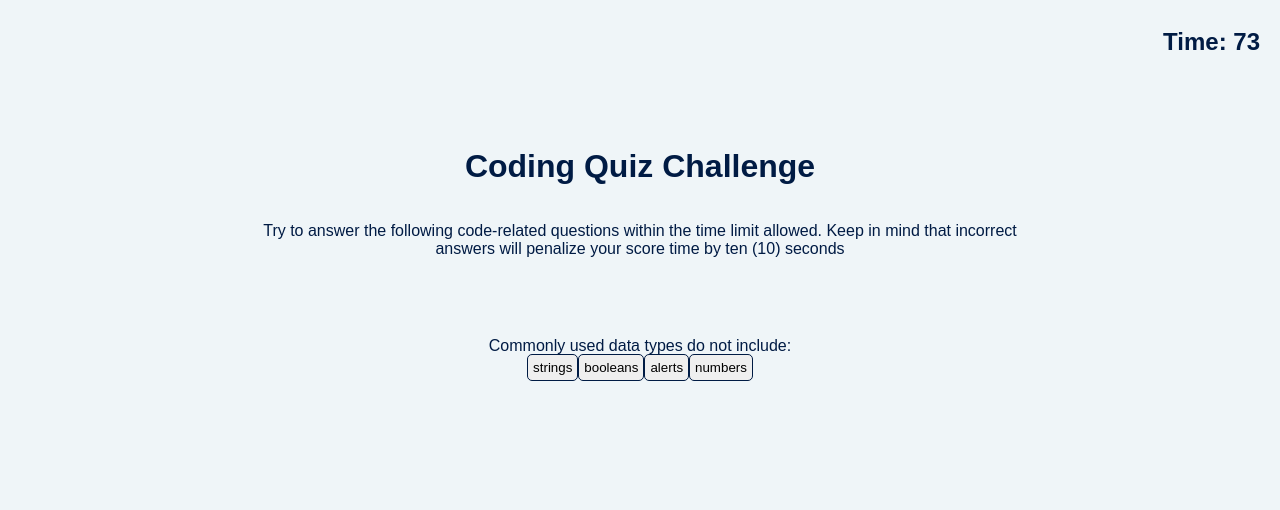
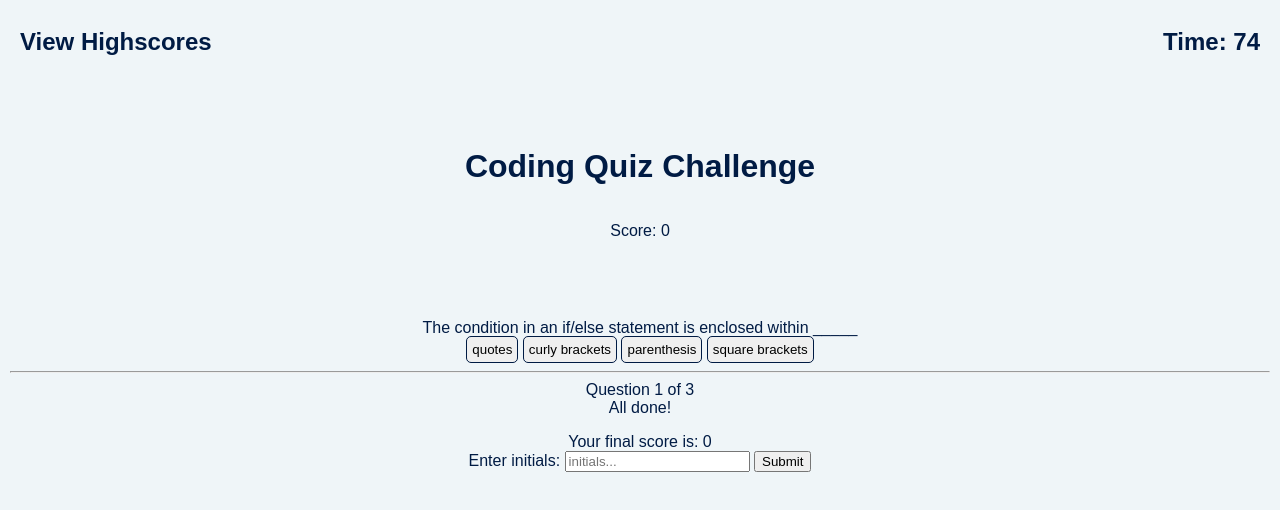
Before and after one commit to e-giftz/code-quiz-app, a plain HTML site: page index.html in a window 1280 px wide. Both pictures are taken after a click on the button "Start Quiz". Drawn offline with Linux system fonts and the light colour scheme.

Commit message:
More  edits and updates to the style.css, script.js and index.html files

```diff
--- a/assets/css/style.css
+++ b/assets/css/style.css
@@ -23,6 +23,15 @@ body {
     text-align: center;
 }
 
+.title-info {
+    display: block;
+    margin: 80px auto;
+    text-align: center;
+    transition: 0.3s;
+    width: 60vw;
+    padding-top: 20px;
+}
+
 .container-info {
     display: block;
     margin: 80px auto;
@@ -38,13 +47,20 @@ h1 {
     font-weight: bold;
 }
 
-h2 {
+h2, h3 {
     position: absolute;
     top: -10px;
-    right: 20px;
     margin: 40px auto;
     font-size: 1.5em;
     font-weight: bold;
+}
+
+h2 {
+    right: 20px;
+}
+
+h3 {
+    left: 20px;
 }
 
 p {
@@ -71,23 +87,30 @@ p {
       margin: 20px 0;
   }
 
-  .btn-answer {
+  .option-answer {
       border: 1px solid var(--dark);
       padding: 5px;
       border-radius: 5px;
   }
 
-  .btn-answer hover {
+  .nextbtn {
+    border: 1px solid var(--dark);
+    padding: 5px;
+    border-radius: 5px;
+  }
+
+  .option-answer hover {
       border-color: black;
   }
 
-  .btn-answer.correct {
+  .correct {
       background-color: #40ff00;
   }
 
-  .btn-answer.wrong {
+  .wrong {
       background-color: #ff4000;
   }
+
   .hide-container-quiz {
     display: none;
   }
--- a/assets/js/script.js
+++ b/assets/js/script.js
@@ -1,96 +1,117 @@
 //var body = document.body;
 var startButton = document.querySelector("#start");
+var containerInfoEl = document.getElementById("container-info");
 var timerEl = document.getElementById("timerCountdown");
 var timeLeft = localStorage.getItem("timeLeft");
 var containerQuizEl = document.getElementById("container-quiz");
-var questionEl = document.getElementById("quizquestions");
-var answerBtnEl = document.getElementById("quiz-options");
+var questionEl = document.querySelector("#quizquestions");
+var answerBtnEl = Array.from(document.querySelectorAll(".option-answer"));
+var highScoreEl = document.getElementById("finalscore");
+//var highScore = localStorage.getItem("highscore");
+var progressText = document.querySelector("#progressText");
+var scoreText = document.querySelector("#score");
 
 
-var isWin = false;
-var randomQuestions;
-var currentQuestionIndex;
+// var nextButton = document.createElement("button");
+// nextButton.innerHTML = "Next";
+// containerQuizEl.appendChild(nextButton);
 
-//timerEl.setAttribute("style", "padding:0px; margin-right: 50px;");
-// Insert function that counts timer
-// Insert function that presents the  questions
+var currentQuestion = {};
+var scorePoints = 20;
+var totalQuestions = 3;
+var getAnswers = true;
+var score = 0;
+var questionCounter = 0;
+var applicableQuestions = [];
 
 startButton.addEventListener("click", startGame);
 
 // Add function to start game
 function startGame(){
-    isWin = false;
+    questionCounter =0;
+    score = 0;
+    applicableQuestions = [...questions];
     timeLeft = 75;
     startButton.classList.add('hide-container-quiz');
-
-    // Set questions to be displayed randomly
-    //randomQuestions = questions [Math.floor(Math.random() * questions.length)];
-    randomQuestions = questions.sort(() => Math.random() - .5)
-    currentQuestionIndex = 0;
     containerQuizEl.classList.remove('hide-container-quiz');
-
+    if (containerInfoEl ===  "none") {
+        containerInfoEl.style.display = "block";
+    }
+    else {
+        containerInfoEl.style.display = "none";
+    }
 
     timerCountdown();
-    setQuestion();
+    setNewQuestion();
 }
 
 // Create function for next question
-function setQuestion() {
-    resetQuiz();
-    displayQuestion(randomQuestions[currentQuestionIndex]);
+function setNewQuestion() {
+    //resetQuiz();
+    if (applicableQuestions.length === 0 || questionCounter > totalQuestions) {
+        localStorage.setItem("mostRecentScore", score);
+
+        return;
+    }
+    questionCounter++;
+    progressText.innerText = `Question ${questionCounter} of ${totalQuestions}`;
+
+    // Set questions to be displayed randomly
+    var currentQuestionIndex = Math.floor(Math.random() * applicableQuestions.length);
+    currentQuestion = applicableQuestions[currentQuestionIndex];
+    questionEl.innerText =currentQuestion.question;
+
+    answerBtnEl.forEach(option => {
+        var number = option.dataset['number'];
+        //var answerButton = document.createElement("button");
+
+        option.innerText = currentQuestion['option' + number];
+
+    })
+    applicableQuestions.splice(currentQuestionIndex, 1);
+    getAnswers = true;
 }
 
-// Create function to take each of the questions
-function displayQuestion(quizquestions) {
-    questionEl.innerText = quizquestions.question;
-    quizquestions.answers.forEach(answer => {
-        var answerButton = document.createElement("button");
-        answerButton.innerText = answer.text;
-        answerButton.classList.add("btn-answer");
+answerBtnEl.forEach(option => {
+    option.addEventListener("click", event => {
+        if (!getAnswers)
+        return
+        getAnswers = false;
+        var selectedEl = event.target;
+        event.stopPropagation();
+        var correctAnswer = selectedEl.dataset['number'];
 
-        // Checking for correct answers
-        if (answer.correct) {
-            answerButton.dataset.correct = answer.correct;
+        var setClass = correctAnswer == currentQuestion.answer ? "correct" : "wrong";
+        if (setClass === 'correct') {
+            incrementScore(scorePoints);
         }
-        // Add event listener for the answer button when it is clicked
-        answerButton.addEventListener("click", checkAnswer);
-        answerBtnEl .appendChild(answerButton);
-    });
+        //selectedEl.classList.add("correct");
+        //     event.currentTarget.setAttribute(
+        //         "style",
+        //         "background-color: green"
+        //     );
+
+        // if ("correct") {
+        //     incrementScore(scorePoints);
+        //     event.currentTarget.setAttribute(
+        //         "style",
+        //         "background-color: green"
+        //     );
+        // }
+        selectedEl.parentElement.classList.add(setClass);
+
+        setTimeout(() => {
+            selectedEl.parentElement.classList.remove(setClass);
+            setNewQuestion();
+        }, 1000)
+    })
+
+
+})
+incrementScore = num => {
+    score +=num;
+    scoreText.innerText = score;
 }
-
-// Function to reset quiz
-function resetQuiz() {
-    while (answerBtnEl.firstChild) {
-        answerBtnEl.removeChild(answerBtnEl.firstChild);
-    }
-}
-
-// Call function to selecr your answer
-function checkAnswer(event) {
-    var element = event.target;
-    var correct = element.dataset.correct;
-    // Create an array from the answers selected
-    Array.from(answerBtnEl.firstChild).forEach(button => {
-        button.dataset.correct
-    })
-    clearStatus(element);
-    if (correct) {
-
-        var correctAnswer = element.classList.add("correct");
-        //correctAnswer.setAttribute("style", "color: green")
-    }
-    else {
-        var wrongAnswer = element.classList.add("wrong");
-        //wrongAnswer.setAttribute("style", "color: red");
-    }
-
-}
-
-function clearStatus (element) {
-    element.classList.remove("correct");
-    element.classList.remove("wrong");
-}
-
 
 
 // Timer that counts down from 75
@@ -103,7 +124,7 @@ function timerCountdown() {
         timerEl.textContent = timeLeft;
 
         if (timeLeft >= 0){
-            if (isWin && timeLeft > 0) {
+            if (getAnswers && timeLeft > 0) {
                 clearInterval(timeInterval);
             }
         }
@@ -116,14 +137,32 @@ function timerCountdown() {
 }
 
 // Create a list to store object for questions and answers
-const questions  = [
+var questions  = [
     {
         question: "Commonly used data types do not include:",
-        answers: [
-            {text: 'strings', correct: false },
-            {text: 'booleans', correct: false},
-            {text: 'alerts', correct: true},
-            {text: 'numbers', correct: false}
-        ]
+        option1: "strings",
+        option2: "booleans",
+        option3: "alerts",
+        option4: "numbers",
+        answer: 3,
+
+    },
+    {
+        question: "The condition in an if/else statement is enclosed within _____",
+        option1: "quotes",
+        option2: "curly brackets",
+        option3: "parenthesis",
+        option4: "square brackets",
+        answer: 3,
+
+    },
+    {
+        question: "Arrays in Javascript can be used to store ___________",
+        option1: "numbers and strings",
+        option2: "other arrays",
+        option3: "booleans",
+        option4: "all of  the above",
+        answer: 1,
+
     }
-]
+];
--- a/index.html
+++ b/index.html
@@ -10,23 +10,41 @@
 </head>
 <body>
     <div class="wrapper">
-        <div class="container-info">
+        <div class="title-info">
             <h1>Coding Quiz Challenge</h1>
             <h2>Time: <span id="timerCountdown">0</span></h2>
+            <h3> View Highscores</h3>
+            <p>Score: <span id="score">0</span></p>
+        </div>
+        <div id="container-info" class="container-info">
             <p> Try to answer the following code-related questions within the time limit allowed. Keep in mind that incorrect answers will penalize your score time by ten (10) seconds</p>
             <button id="start">Start Quiz</button>
         </div>
         <!-- Quiz  questions box -->
         <div id="container-quiz" class="hide-container-quiz">
             <div id="quizquestions">Arrays in Javascript can be used to store ___________.</div>
-            <div id="quiz-options">
-                <button class="btn-answer">numbers and strings</button>
-                <button class="btn-answer">other arrays</button>
-                <button class="btn-answer">booleans</button>
-                <button class="btn-answer">all of the above</button>
+            <div id="quiz-options" class="btn-options">
+                <button class="option-answer" data-number="1">numbers and strings</button>
+                <button class="option-answer" data-number="2">other arrays</button>
+                <button class="option-answer" data-number="3">booleans</button>
+                <button class="option-answer" data-number="4">all of the above</button>
+                <hr>
+                <p id="progressText">Question</p>
             </div>
 
         </div>
+        <!-- Quiz Scores box -->
+        <div id="scorebox">
+            <p>All done!</p>
+            <br>
+            <p>Your final score is: <span id="finalscore">0</span></p>
+            <form id="score-form" method="POST">
+                <label for="score-text">Enter initials: </label>
+                <input type="text" placeholder="initials..." name="score-text" id="score-text" />
+                <button id="submit">Submit</button>
+            </form>
+        </div>
+
 
     </div>
 
```
